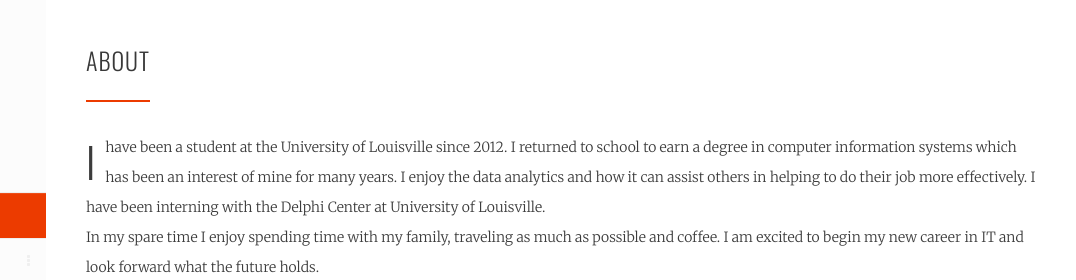
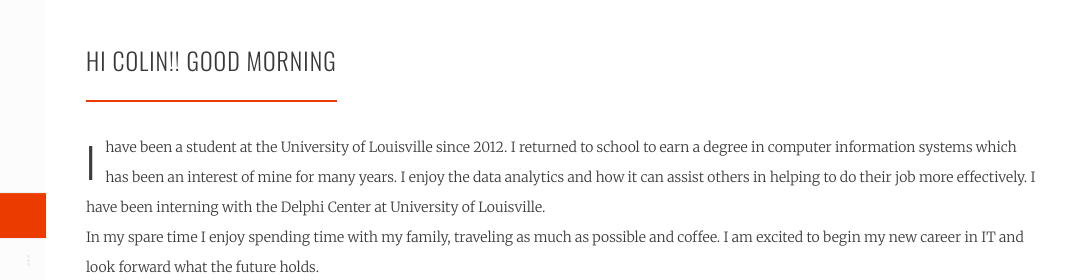
Before and after one commit to jjbari01/github.io, a plain HTML site: page about.html in a window 1280 px wide. Shown: the top 280 px of the page, 204-1280 px from the left. Drawn offline with nearby package versions, Linux system fonts and the light colour scheme.

Commit message:
modified:   about.html

```diff
--- a/about.html
+++ b/about.html
@@ -170,7 +170,7 @@
             <article class="uk-article">
               <div class="tm-article-wrapper">
                 <div class=" tm-article-content uk-margin-large-bottom uk-margin-top-remove">
-                  <h1 class="uk-article-title">About</h1>
+                  <h1 class="uk-article-title">HI COLIN!! Good Morning</h1>
 
                   <div class="tm-article">
                     <div class="tm-dropcap-block">
```
